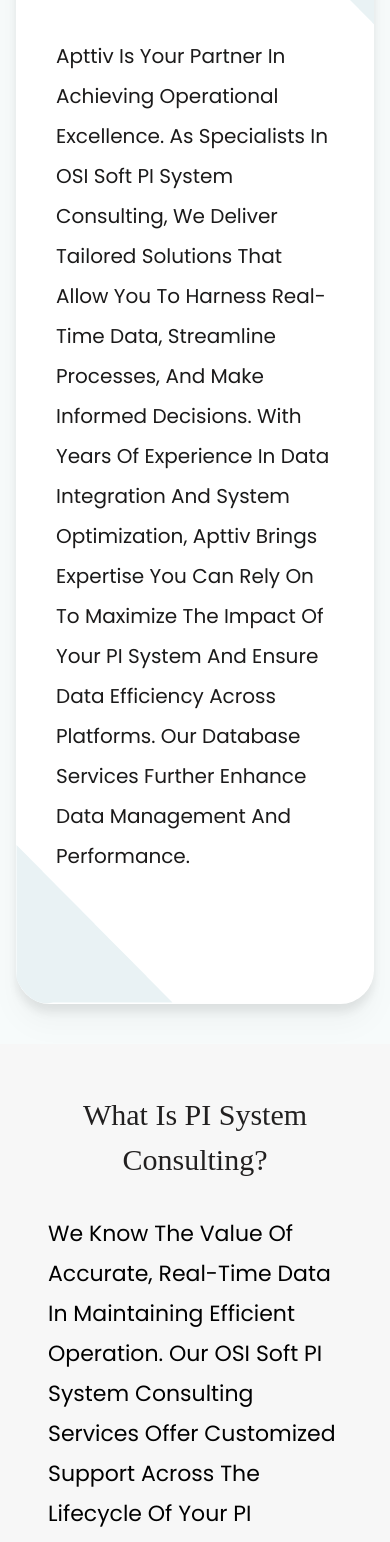
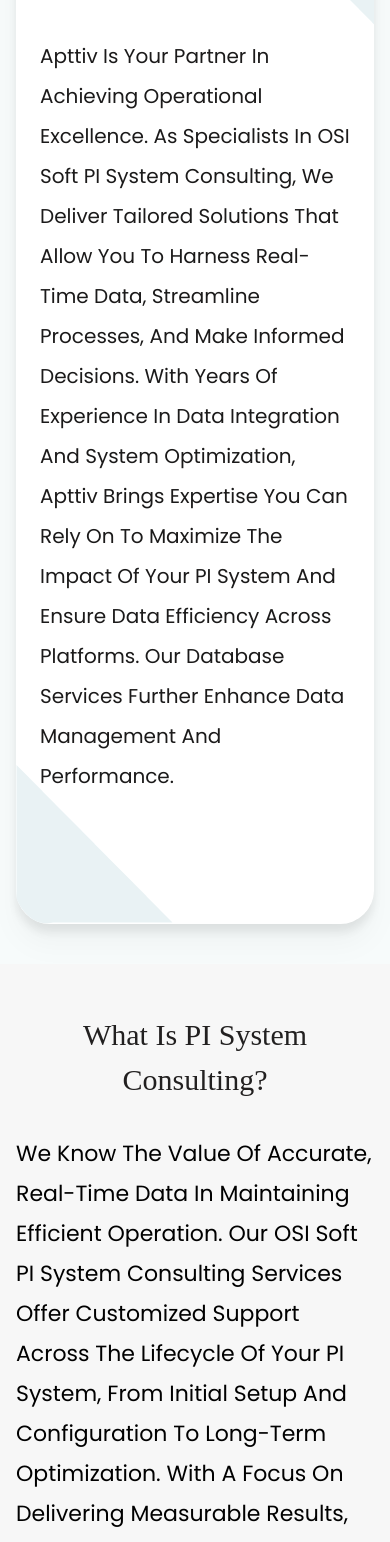
Before and after one commit to Albin213/NOTIFICATION, a Next.js app: page / in a window 390 px wide. Shown: the part 1313-2855 px from the top of the page. Built offline with nearby package versions, Linux system fonts and the light colour scheme; a web font is replaced by a local one.

Commit message:
update padding

```diff
--- a/src/components/Section2.js
+++ b/src/components/Section2.js
@@ -3,7 +3,7 @@ import React from 'react'
 function Section2() {
   return (
     <div className='px-4 sm:px-[30px] lg:px-[74px] py-10  drop-shadow-xl '>
-        <div className='bg-white rounded-[34px] px-10 sm:px-24 xl:px-36 py-12 relative'>
+        <div className='bg-white rounded-[34px] px-6 sm:px-24 xl:px-36 py-12 relative'>
             <img src="right.png" alt="" className='absolute right-0 top-0' />
             <img src="left.png" alt="" className='absolute left-0 bottom-0' />
 
--- a/src/components/Section3.js
+++ b/src/components/Section3.js
@@ -6,7 +6,7 @@ function Section3() {
       <h1 className="font-normal text-[30px] sm:text-[40px] lg:text-[50px] text-[#222020] text-center jomolhari-regular">
         What Is PI System Consulting?
       </h1>
-      <p className="text-[22px] sm:text-[26px] lg:text-[28px] font-normal leading-10 pt-8 md:pt-16 px-8 xl:px-0 poppins-regular sm:text-justify capitalize">
+      <p className="text-[22px] sm:text-[26px] lg:text-[28px] font-normal leading-10 pt-8 md:pt-16 sm:px-8 xl:px-0 poppins-regular sm:text-justify capitalize">
         we know the value of accurate, real-time data in maintaining efficient
         operation. Our OSI soft PI System consulting services offer customized
         support across the lifecycle of your PI system, from initial setup and
--- a/src/components/Section5.js
+++ b/src/components/Section5.js
@@ -3,7 +3,7 @@ import React from 'react'
 function Section5() {
   return (
     <div className='px-4 sm:px-[30px] lg:px-[74px] py-10  drop-shadow-xl '>
-    <div className='bg-white rounded-[34px] px-10 sm:px-24 xl:px-36 py-12 relative'>
+    <div className='bg-white rounded-[34px] px-6 sm:px-24 xl:px-36 py-12 relative'>
         <img src="right.png" alt="" className='absolute right-0 top-0' />
         <img src="left.png" alt="" className='absolute left-0 bottom-0' />
 
```
